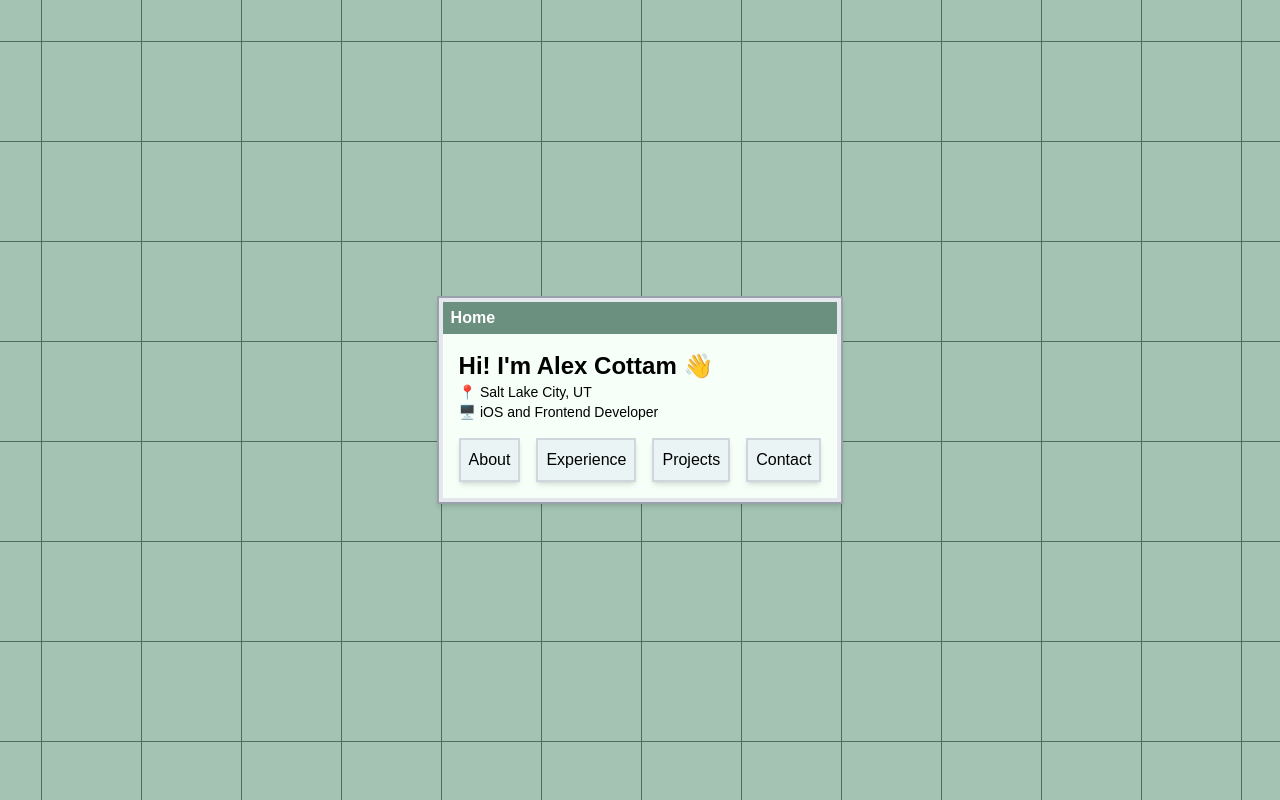
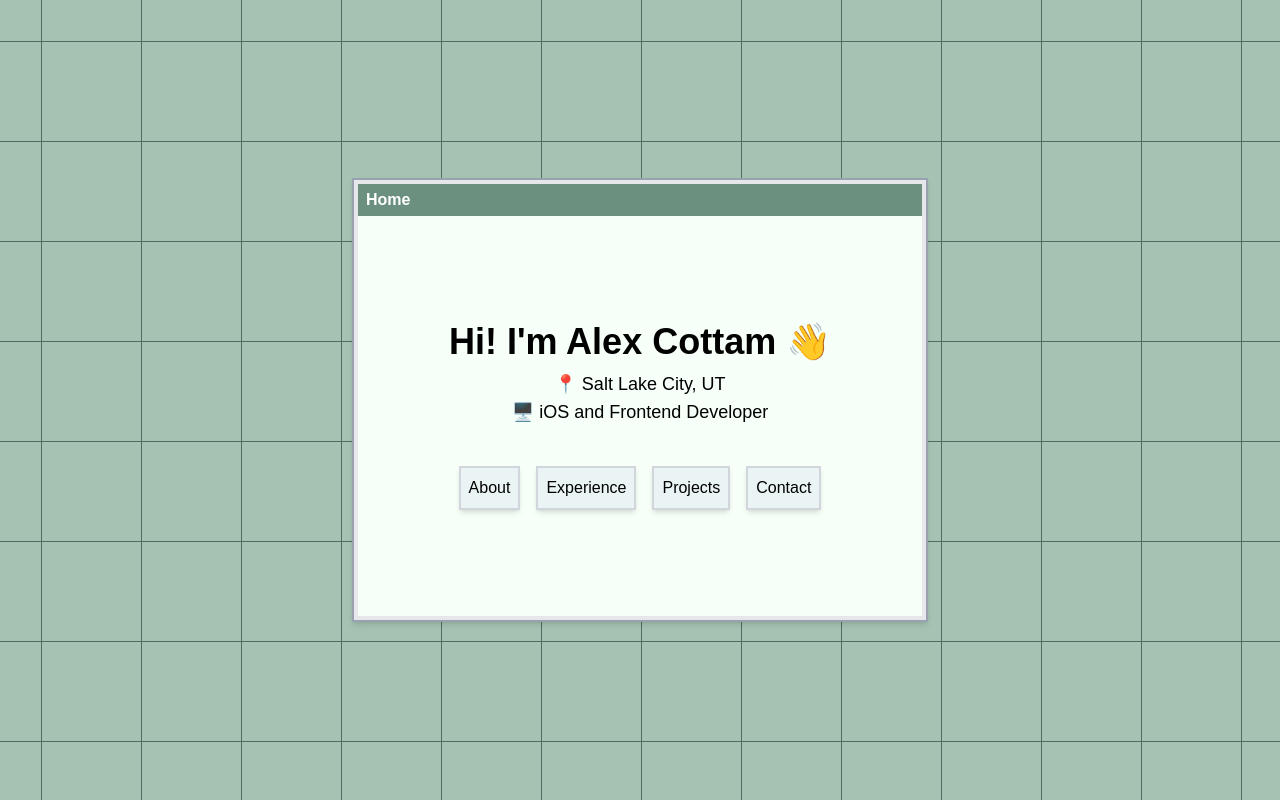
Before and after one commit to notacoham/alexcottam-portfolio, a React (Vite) app: page / in a window 1280 px wide. Built offline with nearby package versions, Linux system fonts and the light colour scheme; a web font is replaced by a local one.

Commit message:
further style main window

```diff
--- a/src/App.jsx
+++ b/src/App.jsx
@@ -60,21 +60,21 @@ function App() {
                     hoverFillColor="#6b9080"
                 />
                 {/* Main "Desktop" Window */}
-                <div className="bg-gray-200 border-2 border-solid border-gray-400 shadow-md p-1 max-w-2xl relative z-10">
+                <div className="bg-gray-200 border-2 border-solid border-gray-400 shadow-md p-1 min-w-xl max-w-2xl relative z-10">
                     {/* Title bar */}
                     <div className="flex justify-between items-center bg-[#6b9080] text-white px-2 py-1">
                         <span className="font-bold flex-1">Home</span>
                     </div>
                     {/* Window content */}
-                    <div className="p-4 bg-[#f6fff8]">
-                        <h1 className="text-2xl font-bold">
+                    <div className="p-4 bg-[#f6fff8] min-h-[400px] flex flex-col justify-center items-center">
+                        <h1 className="text-4xl font-bold mb-2">
                             Hi! I'm Alex Cottam 👋
                         </h1>
-                        <p className="text-sm">📍 Salt Lake City, UT</p>
-                        <p className="text-sm mb-4">
+                        <p className="text-lg">📍 Salt Lake City, UT</p>
+                        <p className="text-lg mb-10">
                             🖥️ iOS and Frontend Developer
                         </p>
-                        <div className="space-x-4">
+                        <div className="space-x-4 flex justify-center">
                             <button
                                 className="bg-[#eaf4f4] hover:bg-[#A4C3B2] p-2 border-2 border-solid border-gray-300 shadow-md"
                                 onClick={() =>
```
